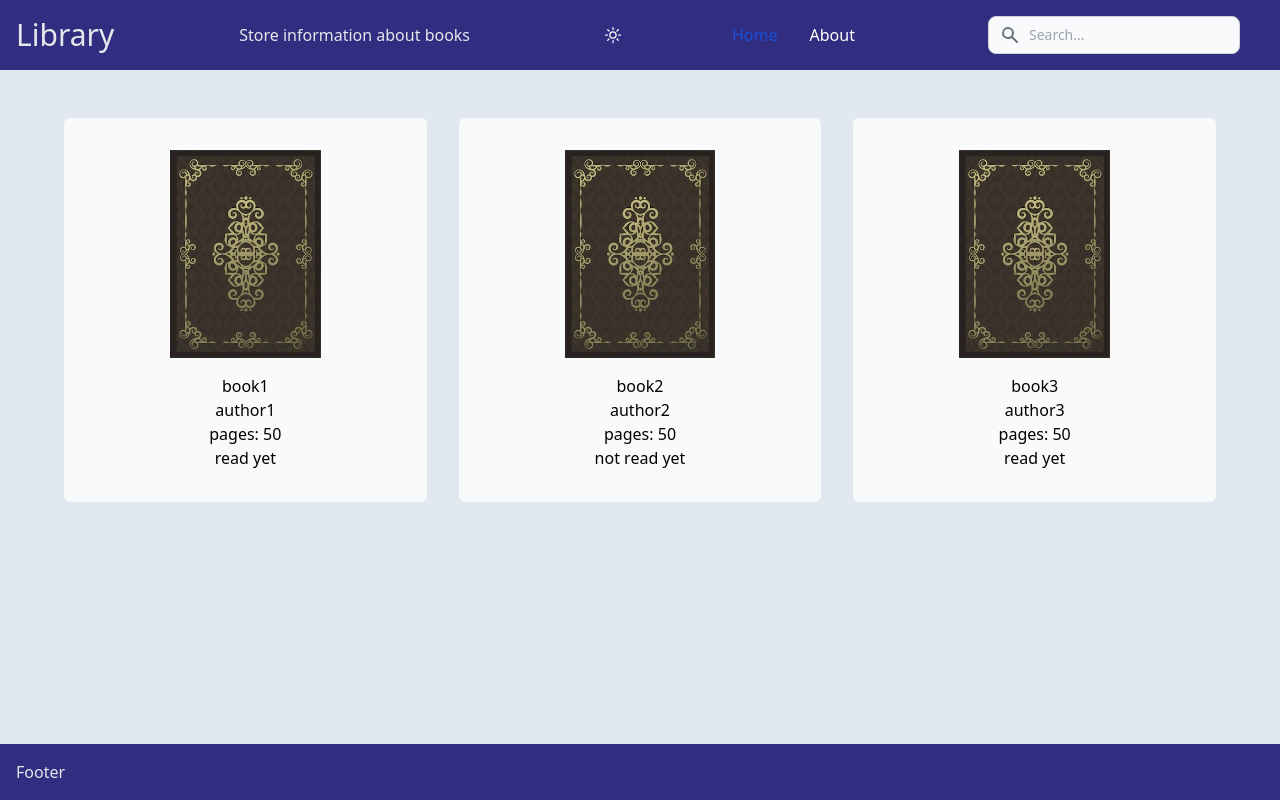
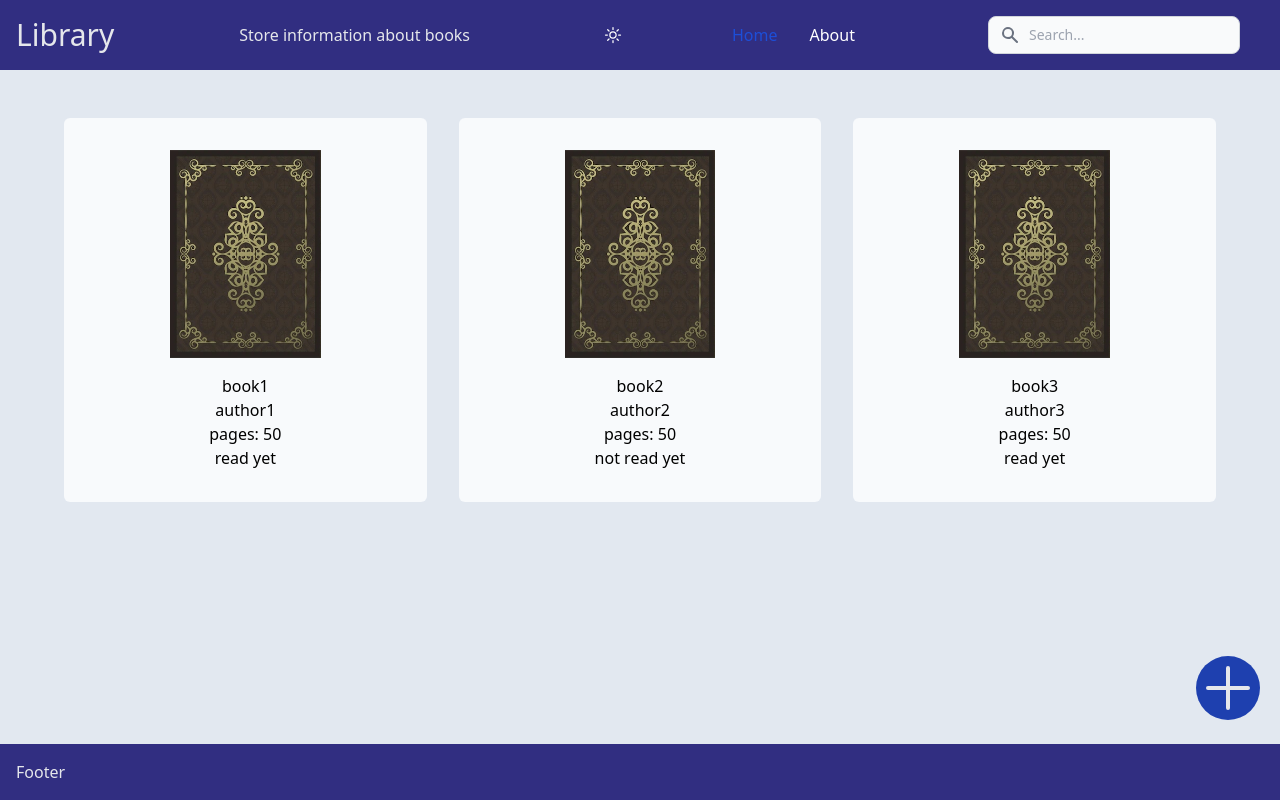
Before and after one commit to AlexisW42/library-react, a React (Vite) app: page / in a window 1280 px wide. Built offline with nearby package versions, Linux system fonts and the light colour scheme.

Commit message:
Added a buttob to add books

```diff
--- /dev/null
+++ b/src/components/AddBooksButton.jsx
@@ -0,0 +1,26 @@
+function AddBooksButton() {
+  return (
+    <div className="fixed bottom-16 right-5 h-16 w-16 rounded-full bg-blue-800 text-gray-200 sm:bottom-20">
+      <button>
+        <a href="/addbook">
+          <svg
+            className="h-16 w-16"
+            fill="none"
+            stroke="currentColor"
+            strokeWidth="1.5"
+            viewBox="0 0 24 24"
+            xmlns="http://www.w3.org/2000/svg"
+            aria-hidden="true"
+          >
+            <path
+              strokeLinecap="round"
+              strokeLinejoin="round"
+              d="M12 4.5v15m7.5-7.5h-15"
+            ></path>
+          </svg>
+        </a>
+      </button>
+    </div>
+  )
+}
+export default AddBooksButton
--- a/src/components/AppRouter.jsx
+++ b/src/components/AppRouter.jsx
@@ -1,7 +1,8 @@
 import { BrowserRouter, Routes, Route } from 'react-router-dom'
+import { useEffect, useState } from 'react'
 import About from './About'
 import BookList from './BookList'
-import { useEffect, useState } from 'react'
+import AddBooksButton from './AddBooksButton'
 import booksArray from './booksArray.js'
 
 function AppRouter({ searchText }) {
@@ -23,11 +24,14 @@
         <Route
           path="/"
           element={
-            <BookList
-              books={books}
-              searchText={searchText}
-              setBooks={setBooks}
-            />
+            <>
+              <BookList
+                books={books}
+                searchText={searchText}
+                setBooks={setBooks}
+              />
+              <AddBooksButton />
+            </>
           }
         />
         <Route path="/about" element={<About />} />
```
